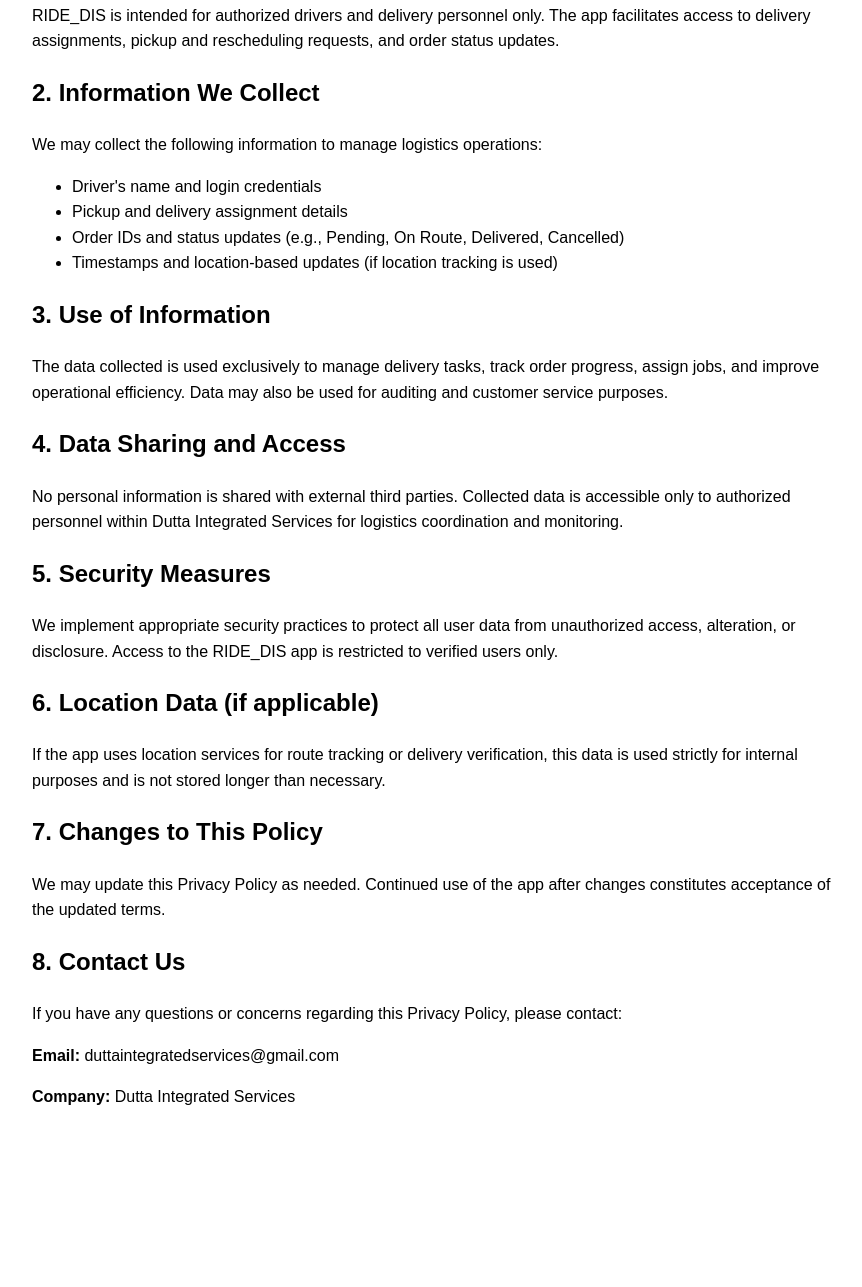
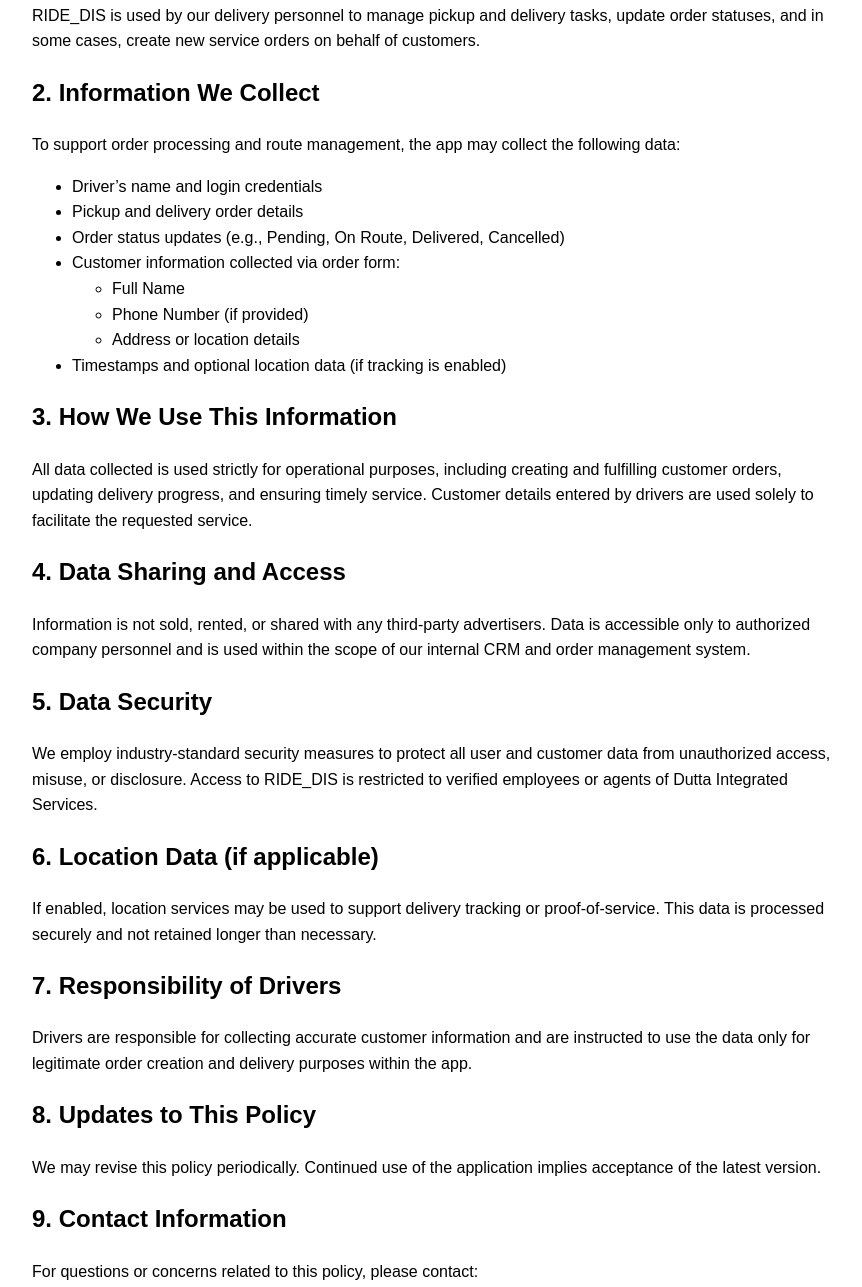
Before and after one commit to LackyKannauje/ride_dis-privacy-policy, a plain HTML site: page index.html in a window 1280 px wide. Shown: the part 308-1595 px from the top of the page, without its empty margins (208-1070 px from the left). Before the commit the page ends 1454 px from the top, so only its background shows below. Drawn offline with Linux system fonts and the light colour scheme.

Commit message:
Update index.html

```diff
--- a/index.html
+++ b/index.html
@@ -11,37 +11,47 @@
 
   <p><strong>Effective Date:</strong> [Insert Date]</p>
 
-  <p>This Privacy Policy describes how <strong>Dutta Integrated Services</strong> (“we”, “our”, or “us”) collects, uses, and protects the information provided by users (“you”) of the <strong>RIDE_DIS</strong> mobile application, which is part of our internal logistics and order management system.</p>
+  <p>This Privacy Policy outlines how <strong>Dutta Integrated Services</strong> (“we”, “our”, or “us”) collects, uses, and protects information via the <strong>RIDE_DIS</strong> mobile application, a tool designed for authorized drivers within our logistics and CRM ecosystem.</p>
 
   <h2>1. Purpose of the App</h2>
-  <p>RIDE_DIS is intended for authorized drivers and delivery personnel only. The app facilitates access to delivery assignments, pickup and rescheduling requests, and order status updates.</p>
+  <p>RIDE_DIS is used by our delivery personnel to manage pickup and delivery tasks, update order statuses, and in some cases, create new service orders on behalf of customers.</p>
 
   <h2>2. Information We Collect</h2>
-  <p>We may collect the following information to manage logistics operations:</p>
+  <p>To support order processing and route management, the app may collect the following data:</p>
   <ul>
-    <li>Driver's name and login credentials</li>
-    <li>Pickup and delivery assignment details</li>
-    <li>Order IDs and status updates (e.g., Pending, On Route, Delivered, Cancelled)</li>
-    <li>Timestamps and location-based updates (if location tracking is used)</li>
+    <li>Driver’s name and login credentials</li>
+    <li>Pickup and delivery order details</li>
+    <li>Order status updates (e.g., Pending, On Route, Delivered, Cancelled)</li>
+    <li>Customer information collected via order form:
+      <ul>
+        <li>Full Name</li>
+        <li>Phone Number (if provided)</li>
+        <li>Address or location details</li>
+      </ul>
+    </li>
+    <li>Timestamps and optional location data (if tracking is enabled)</li>
   </ul>
 
-  <h2>3. Use of Information</h2>
-  <p>The data collected is used exclusively to manage delivery tasks, track order progress, assign jobs, and improve operational efficiency. Data may also be used for auditing and customer service purposes.</p>
+  <h2>3. How We Use This Information</h2>
+  <p>All data collected is used strictly for operational purposes, including creating and fulfilling customer orders, updating delivery progress, and ensuring timely service. Customer details entered by drivers are used solely to facilitate the requested service.</p>
 
   <h2>4. Data Sharing and Access</h2>
-  <p>No personal information is shared with external third parties. Collected data is accessible only to authorized personnel within Dutta Integrated Services for logistics coordination and monitoring.</p>
+  <p>Information is not sold, rented, or shared with any third-party advertisers. Data is accessible only to authorized company personnel and is used within the scope of our internal CRM and order management system.</p>
 
-  <h2>5. Security Measures</h2>
-  <p>We implement appropriate security practices to protect all user data from unauthorized access, alteration, or disclosure. Access to the RIDE_DIS app is restricted to verified users only.</p>
+  <h2>5. Data Security</h2>
+  <p>We employ industry-standard security measures to protect all user and customer data from unauthorized access, misuse, or disclosure. Access to RIDE_DIS is restricted to verified employees or agents of Dutta Integrated Services.</p>
 
   <h2>6. Location Data (if applicable)</h2>
-  <p>If the app uses location services for route tracking or delivery verification, this data is used strictly for internal purposes and is not stored longer than necessary.</p>
+  <p>If enabled, location services may be used to support delivery tracking or proof-of-service. This data is processed securely and not retained longer than necessary.</p>
 
-  <h2>7. Changes to This Policy</h2>
-  <p>We may update this Privacy Policy as needed. Continued use of the app after changes constitutes acceptance of the updated terms.</p>
+  <h2>7. Responsibility of Drivers</h2>
+  <p>Drivers are responsible for collecting accurate customer information and are instructed to use the data only for legitimate order creation and delivery purposes within the app.</p>
 
-  <h2>8. Contact Us</h2>
-  <p>If you have any questions or concerns regarding this Privacy Policy, please contact:</p>
+  <h2>8. Updates to This Policy</h2>
+  <p>We may revise this policy periodically. Continued use of the application implies acceptance of the latest version.</p>
+
+  <h2>9. Contact Information</h2>
+  <p>For questions or concerns related to this policy, please contact:</p>
   <p><strong>Email:</strong> duttaintegratedservices@gmail.com</p>
   <p><strong>Company:</strong> Dutta Integrated Services</p>
 
```
